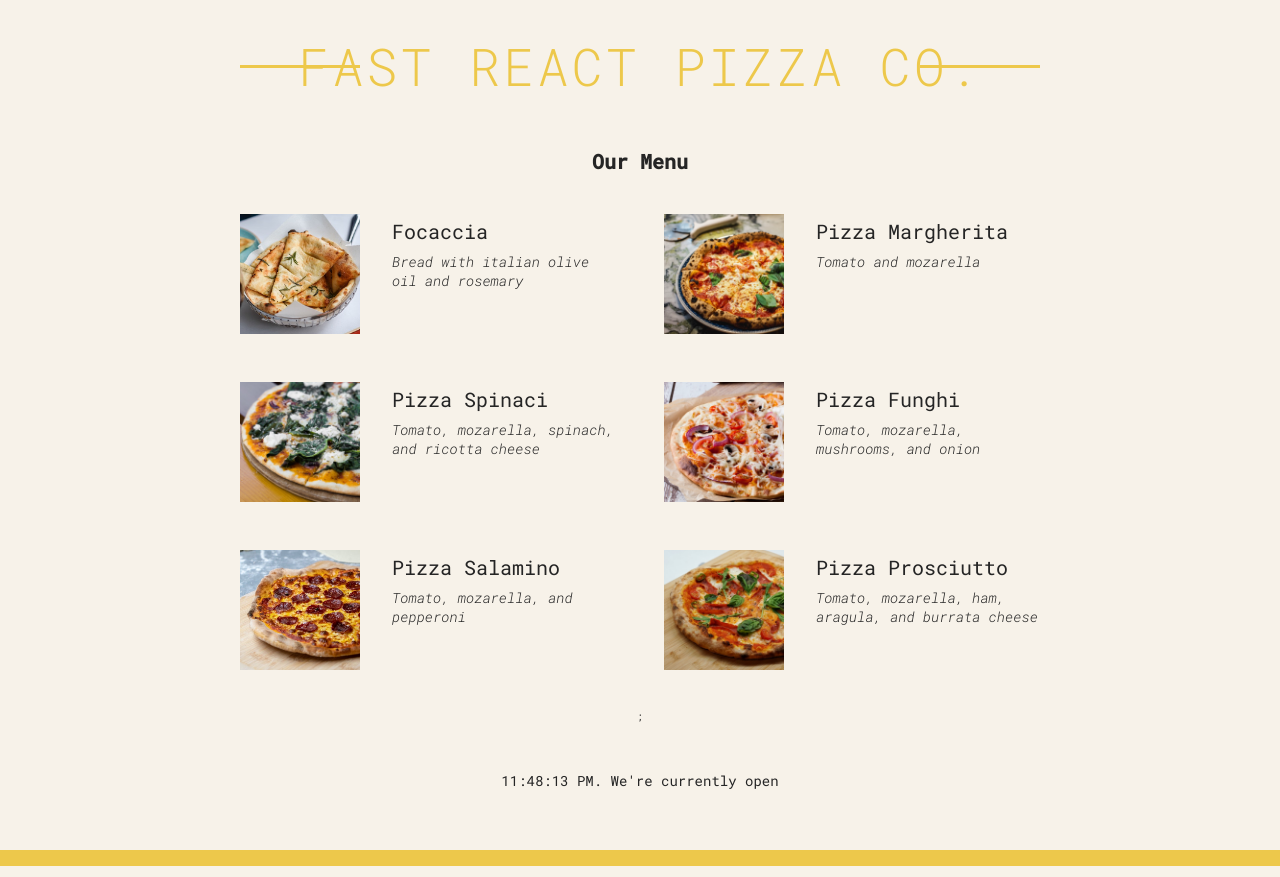
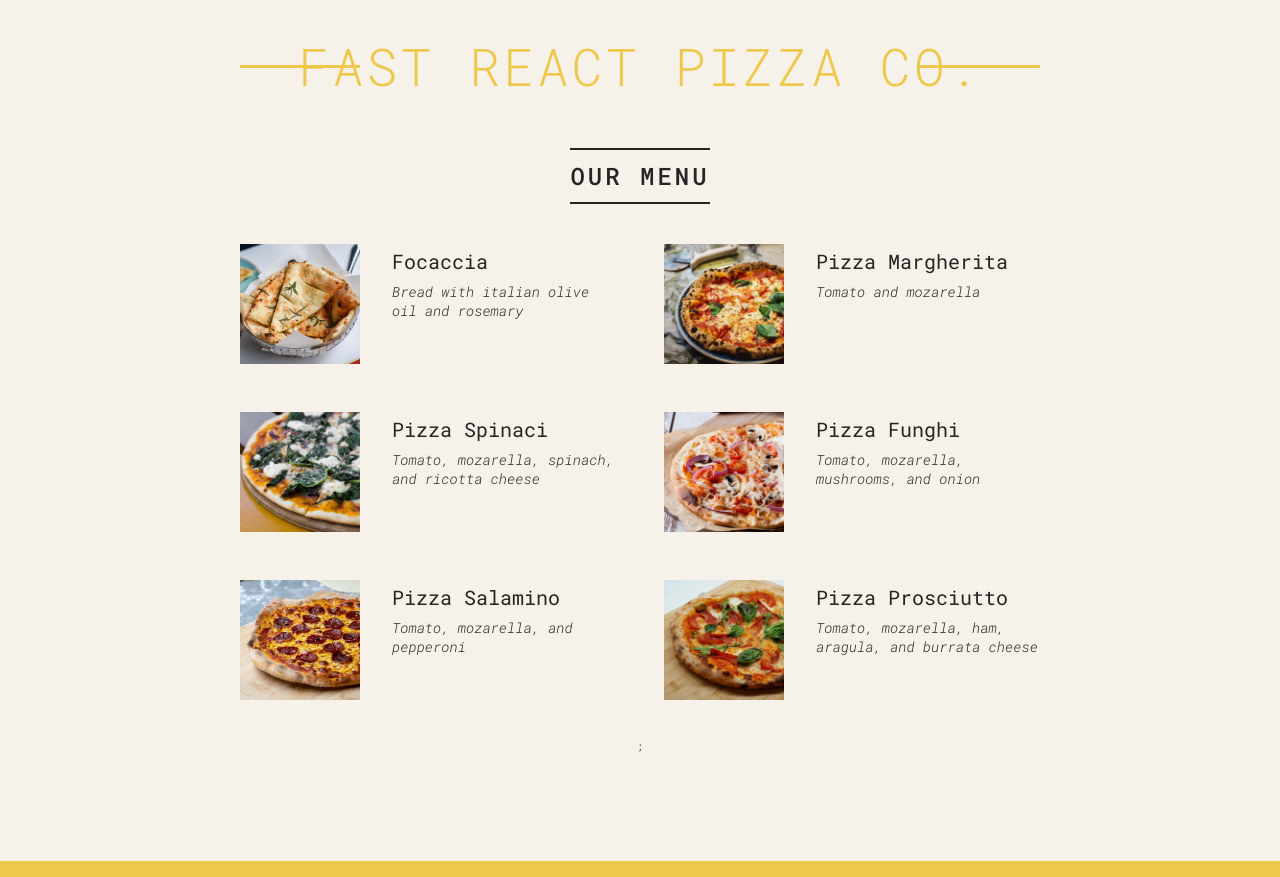
Before and after one commit to Josh-Alhassan/pizza-menu, a React (Create React App) app: page / in a window 1280 px wide. Built offline with nearby package versions, Linux system fonts and the light colour scheme.

Commit message:
conditional rendering with &&

```diff
--- a/src/App.js
+++ b/src/App.js
@@ -72,14 +72,18 @@
 }
 
 function Menu() {
+  const pizzas = pizzaData;
+  const numPizzas = pizzas.length;
   return (
     <div className="menu">
-      <h1>Our Menu</h1>
-      <ul className="pizzas">
-        {pizzaData.map((pizza) => (
-          <Pizza pizzaObj={pizza} key={pizza.name} />
-        ))}
-      </ul>
+      <h2>Our Menu</h2>
+      {numPizzas > 0 && (
+        <ul className="pizzas">
+          {pizzas.map((pizza) => (
+            <Pizza pizzaObj={pizza} key={pizza.name} />
+          ))}
+        </ul>
+      )}
       {/* <Pizza
         name="Pizza Spinaci"
         ingredients="Tomato, mozarella, spinach, and ricotta cheese"
@@ -118,8 +122,12 @@
   console.log(isOpen);
   return (
     <footer className="footer">
-      {" "}
-      {new Date().toLocaleTimeString()}. We're currently open{" "}
+      {isOpen && (
+        <div className="order">
+          <p>We're open until {closeHour}:00. Come visit us or order online</p>
+          <button className="btn">Order</button>
+        </div>
+      )}
     </footer>
   );
 }
```
